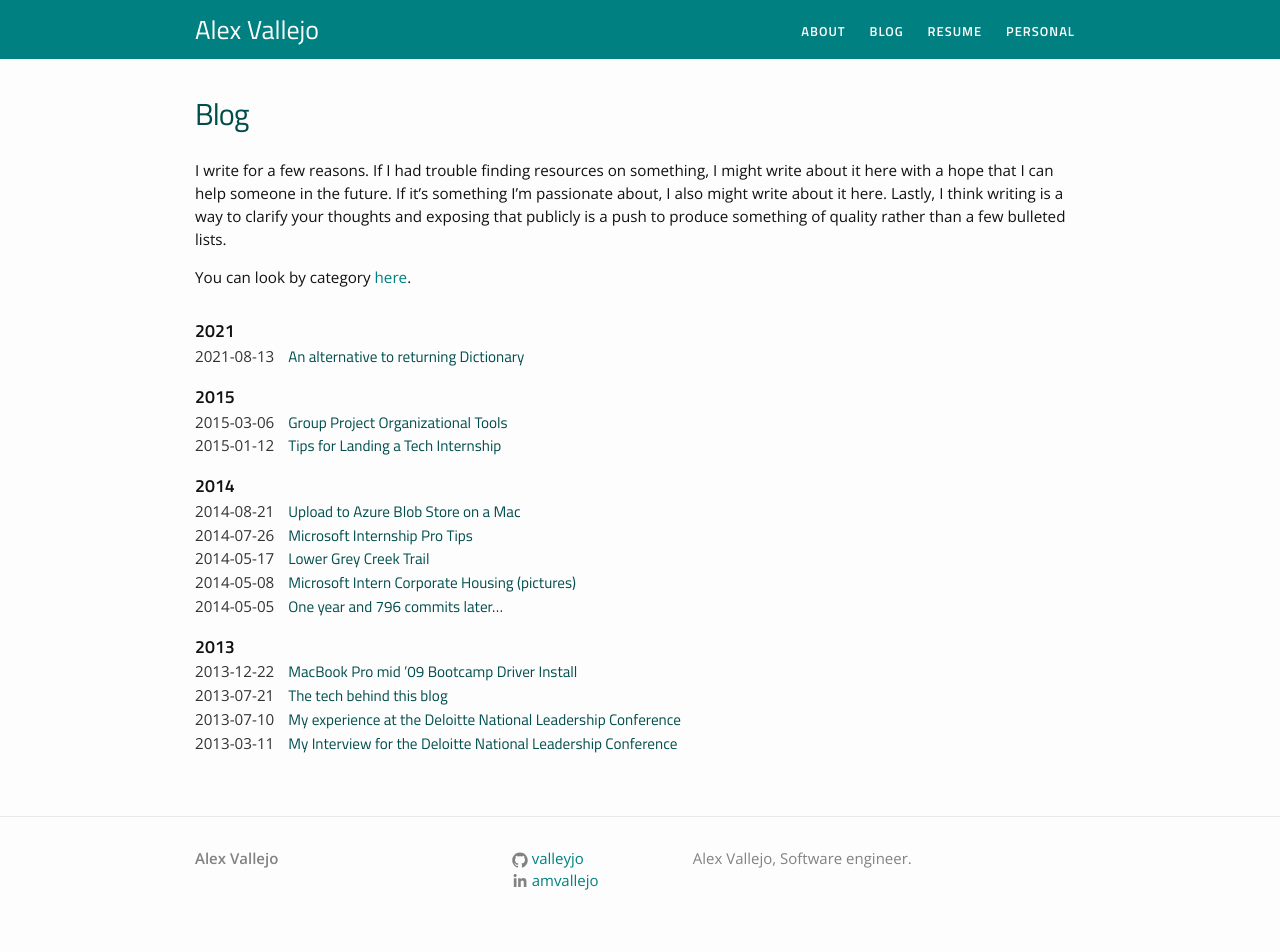
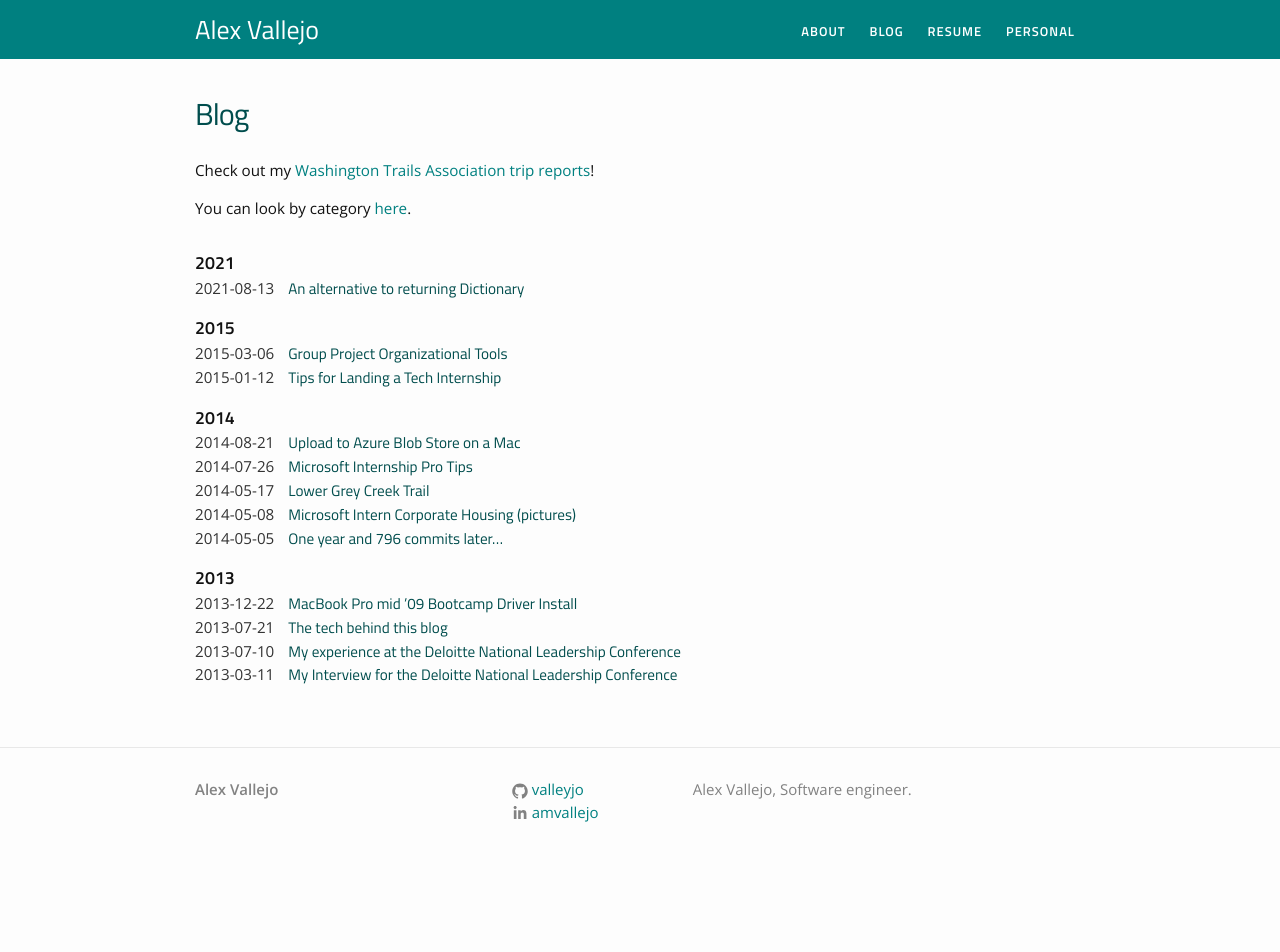
Before and after one commit to valleyjo/valleyjo.github.io, a Jekyll site: the page built from blog.md, in a window 1280 px wide. Built offline with Jekyll 4.4.1, drawn with Linux system fonts in a browser that asks for light colours; after the commit the page ends 900 px from its top, so only the background shows below that.

Commit message:
Update blog listing page

```diff
--- a/blog.md
+++ b/blog.md
@@ -3,7 +3,7 @@ layout: page
 title: Blog
 permalink: /blog/
 ---
-I write for a few reasons. If I had trouble finding resources on something, I might write about it here with a hope that I can help someone in the future. If it's something I'm passionate about, I also might write about it here. Lastly, I think writing is a way to clarify your thoughts and exposing that publicly is a push to produce something of quality rather than a few bulleted lists.
+Check out my [Washington Trails Association trip reports](https://www.wta.org/@@backpacks/scrnm-valleyjo)!
 
 You can look by category <a href="{{ site.baseurl }}/categories/">here</a>.
 
```
